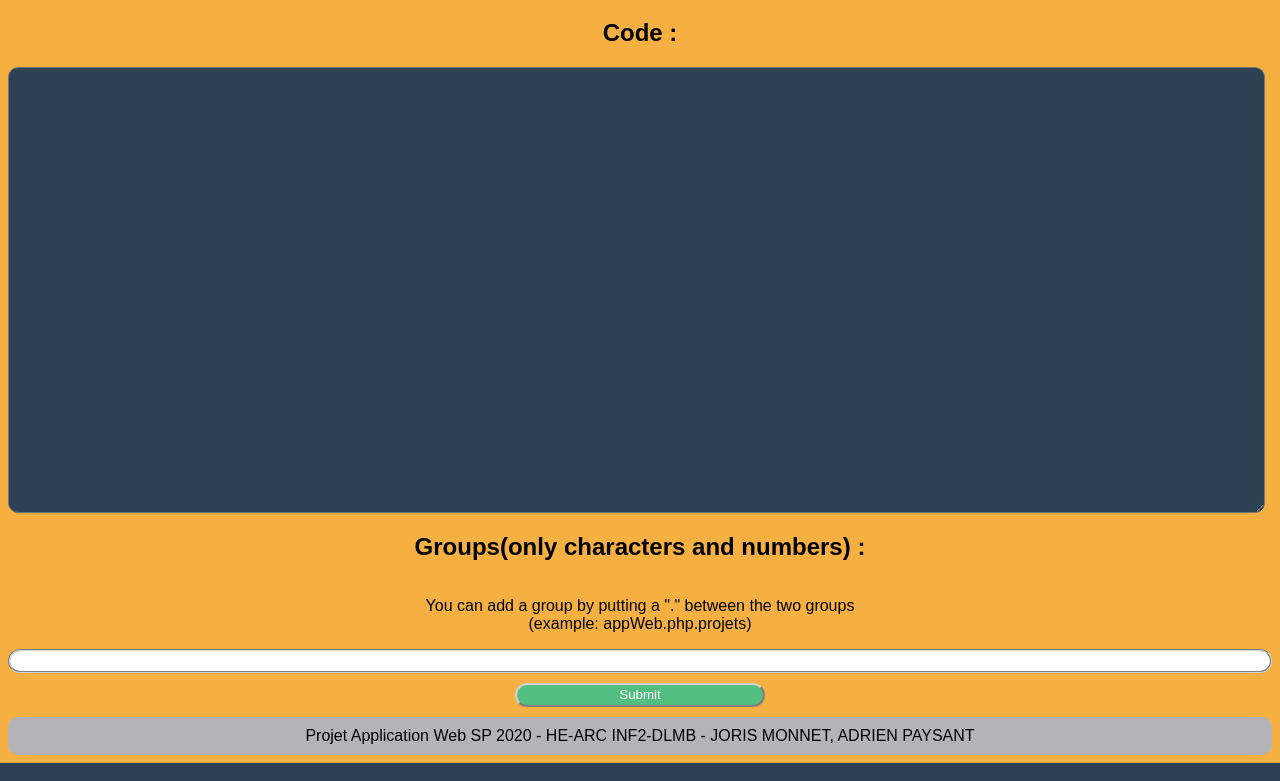
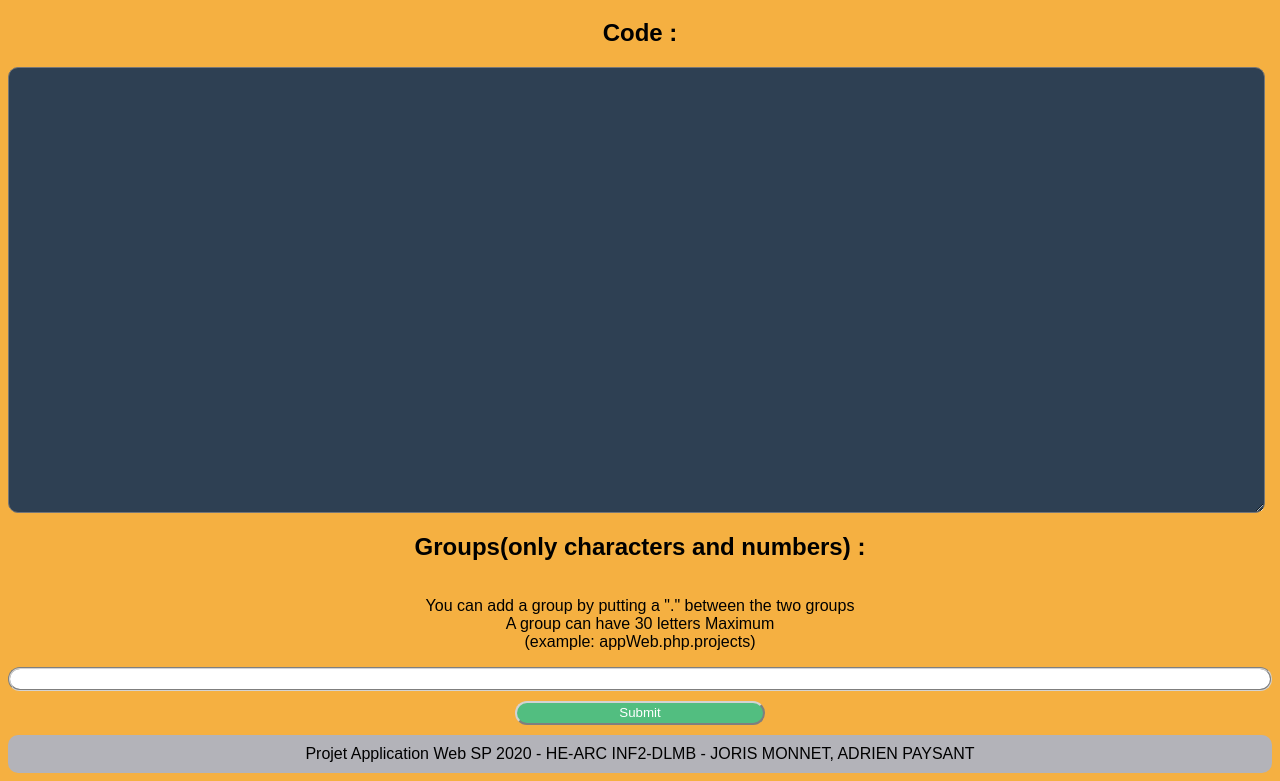
Before and after one commit to JorisMonnet/Parcode, a PHP site: page /addCode in a window 1280 px wide. Shown: the part 173-954 px from the top of the page. Run offline with PHP 8.4, Linux system fonts and the light colour scheme; tables that the repository leaves empty or names only in its code hold one stand-in row (values such as "Sample post").

Commit message:
limit number of letter in a group cf Objective : Objective of 16/05

```diff
--- a/app/controllers/codeController.php
+++ b/app/controllers/codeController.php
@@ -102,6 +102,12 @@ class CodeController extends CodeCommentController
                 $code->setAuthor($_SESSION['userid']);
                 $code->setDate(date('Y-m-d-H-i-s'));
                 $code->setGroups($_POST['groups']);
+                //allow to limit to 30 letters the groups
+                $groupsMaximized=[];
+                foreach($code->getGroupsArray() as $group)
+                    array_push($groupsMaximized,strlen($group)>30?substr($group,0,30):$group);
+                $code->setGroups(implode(".",$groupsMaximized));
+
 
                 $allowInsert = true;
                 if (isset($_COOKIE['code_per_min_counter']))
--- a/app/public/css/generalStyle.css
+++ b/app/public/css/generalStyle.css
@@ -25,7 +25,6 @@ ul {
 }
 
 li {
-	display: inline-block;
 	flex-grow: 1;
 }
 
@@ -52,7 +51,6 @@ li a:hover, .groupsMenu:hover #groupsButton {
 }
 
 li.groupsMenu {
-	display: inline-block;
 	flex-grow: 0;
 }
 
--- a/app/views/addCode.view.php
+++ b/app/views/addCode.view.php
@@ -11,7 +11,7 @@
         <h2>Code :</h2>
         <textarea name="content" class="bigTextarea" required></textarea>
         <h2>Groups(only characters and numbers) :</h2>
-        <p>You can add a group by putting a "." between the two groups <br>(example: appWeb.php.projets)</p>
+        <p>You can add a group by putting a "." between the two groups <br>A group can have 30 letters Maximum <br> (example: appWeb.php.projects)</p>
         <input type="text" name="groups" class="inputText" id="inputTextGroups" pattern="^([\w]+([.]?[\w]+)+)+$" required>
         <input type="submit" class="button" value="Submit">
     </form>
```
